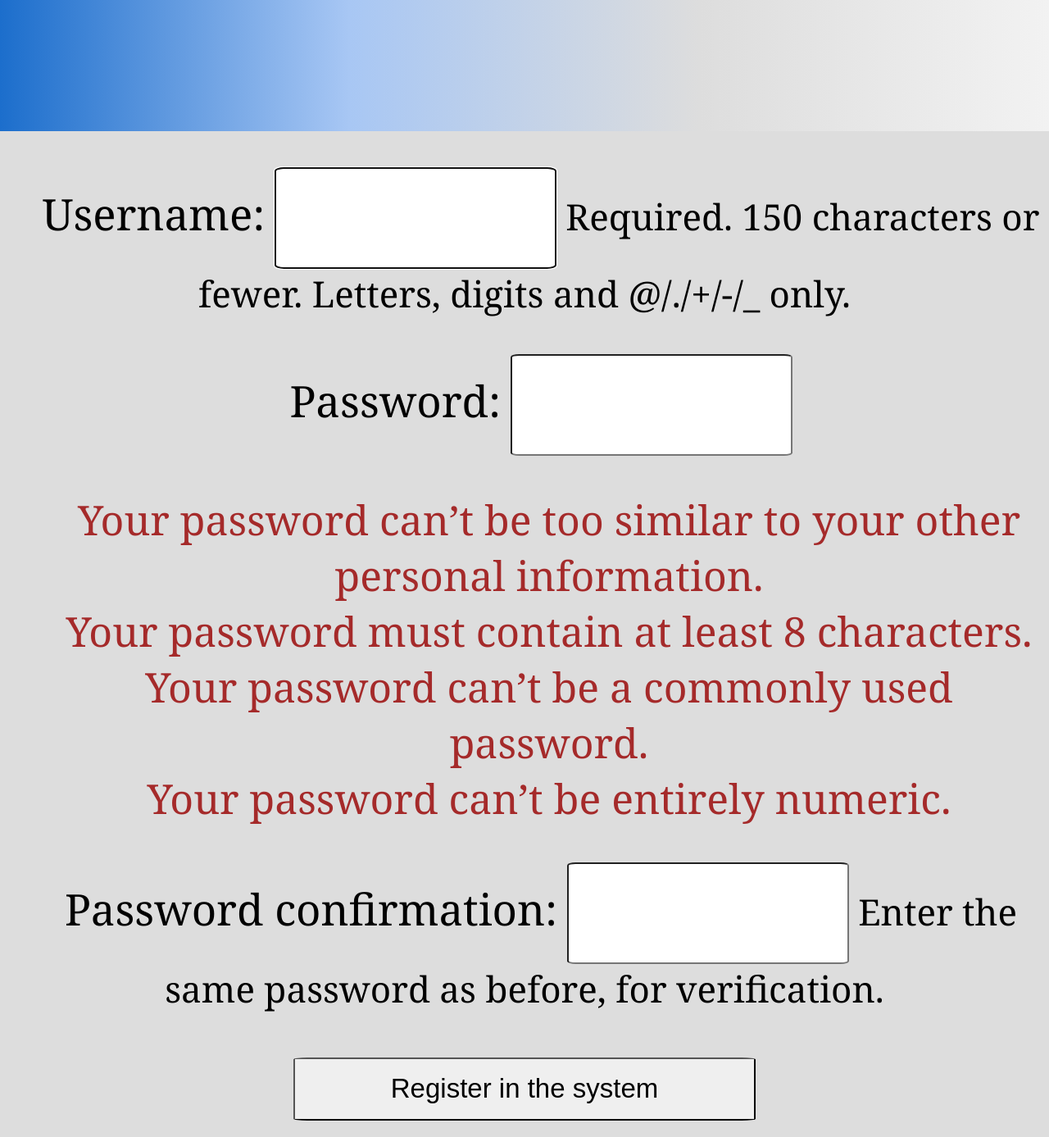
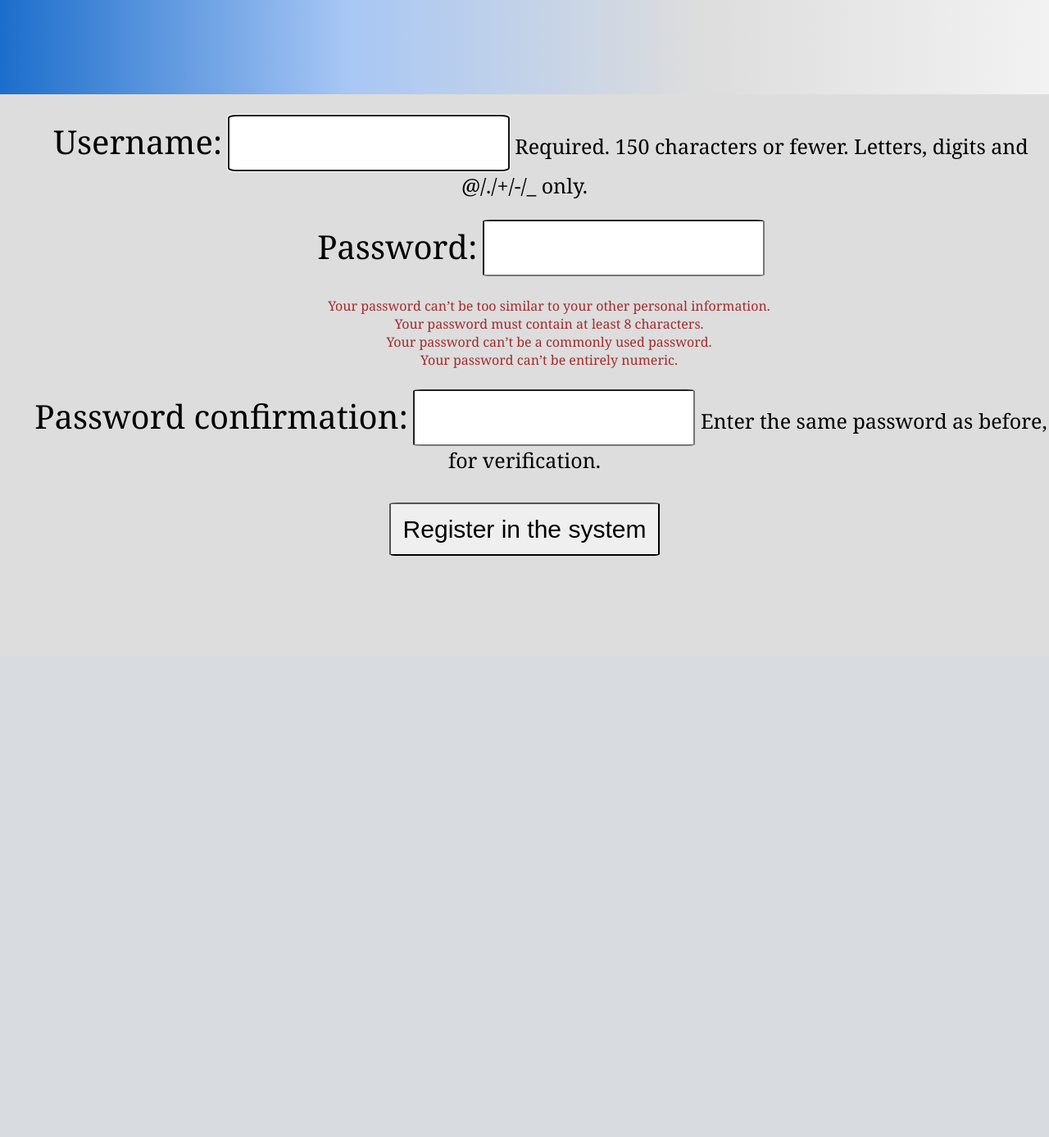
Before and after one commit to ZarinaLinnik/Reality, a Django app: page /registration/ in a window 1280 px wide. Shown: the whole page at 82% size. After the commit the page ends 678 px from the top, so only its background shows below. Run offline with Django 5.2, Linux system fonts and the light colour scheme.

Commit message:
a few improvements

```diff
--- a/main/templates/start.html
+++ b/main/templates/start.html
@@ -24,7 +24,6 @@
             <p><a href="{% url 'creature' %}">Your page is waiting for you :&#2665;</a></p>
             <p><a href="{% url 'creature' %}">Click on me.</a></p>
         </div>
-
     {% endif %}
 </body>
 </html>
--- a/static/main/css/base.css
+++ b/static/main/css/base.css
@@ -22,32 +22,33 @@ header > div {
     margin: 20px 40px;
     font-size: 54px;
     background-color:aliceblue;
-    line-height: 120px;
-    width: 198px;
+    height: 75px;
+    width: 115px;
     text-align: center;
     border-radius: 35%;
 }
 header > div a {
     color: rgb(59, 59, 183);
+    font-size: 30px;
     text-decoration: none;
 }
 .liner{
-    height: 160px;
+    height: 115px;
     background-image: linear-gradient(to right, var(--blue), rgb(168, 199, 244), var(--gray-metal), rgb(242, 242, 242));
 }
 h1 {
     color: rgb(30, 117, 211);
     text-indent: 20px;
-    font-size: 59px;
+    font-size: 30px;
 }
 p {
     text-indent: 20px;
-    font-size: 44px;
+    font-size: 20px;
 }
 .you {
-    border: solid 4px;
+    border: solid 3px;
     border-radius: 35%;
-    padding: 10px 5px;
+    padding: 5px 10px;
 }
 
 @media only screen and (max-width:400px) {
--- a/static/main/css/form.css
+++ b/static/main/css/form.css
@@ -8,21 +8,21 @@ form {
 }
 li {
     display: block;
-    font-size: 50px;
+    font-size: 25Spx;
     padding-left: 20px;
     color: brown;
 }
 label {
-    font-size: larger;
+    font-size: 40px;
     padding-left: 20px;
 }
 input, textarea {
     border-radius: 3%;
-    font-size: 44px;
+    font-size: 40px;
     padding: 10px;
 }
 input {
-    height: 100px;
+    height: 45px;
     width: 25%;
 }
 textarea {
@@ -30,9 +30,12 @@ textarea {
     width: 1105px;
 }
 button, input[type="submit"] {
-    height: 76.8px;
-    width: 564px;
+    height: 65px;
+    width: 330px;
     border-radius: 3%;
-    font-size: 33px;
+    font-size: 30px;
     margin: 10px;
 }
+p {
+    font-size: 25px;
+}
```
